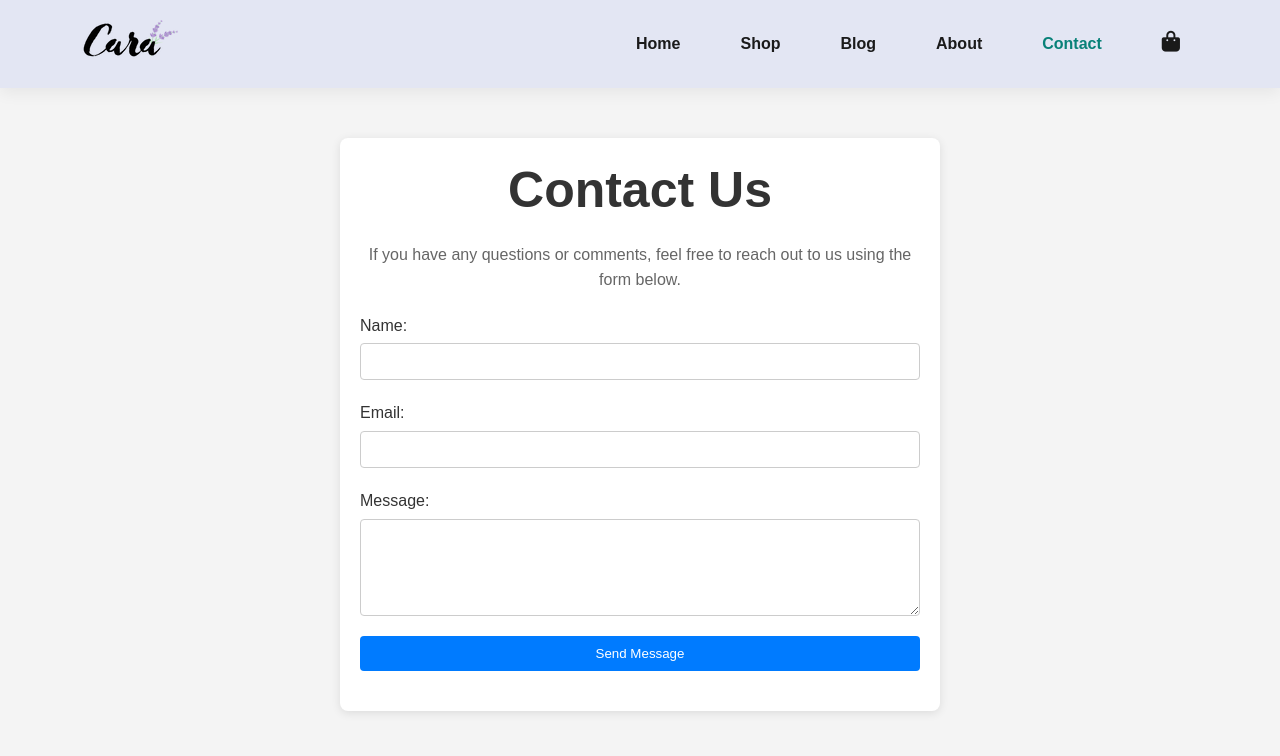
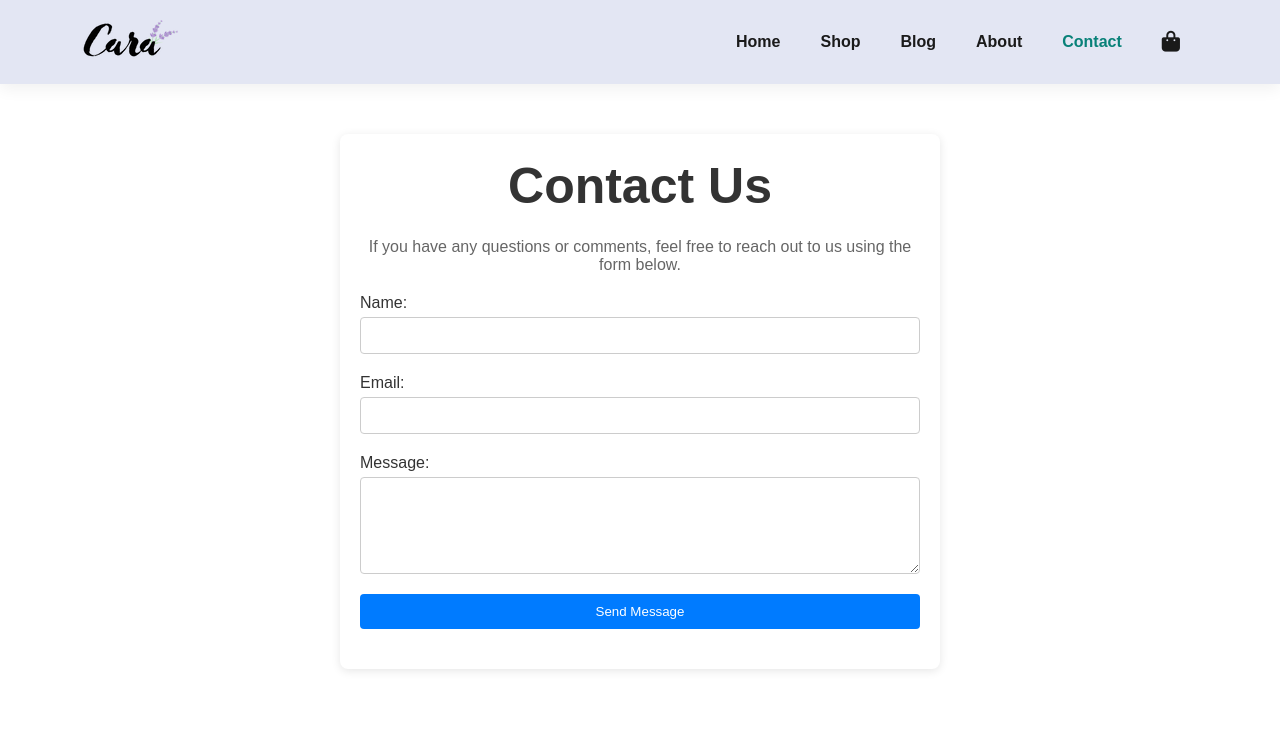
Before and after one commit to ridachaanoun/Cara-Ecommerce-Website, a plain HTML site: page contact.html in a window 1280 px wide. Shown: the top 756 px of the page. Drawn offline with Linux system fonts and the light colour scheme.

```diff
--- a/contact.html
+++ b/contact.html
@@ -101,112 +101,4 @@
     </footer>
 
 </body>
-<style>
-    /* General Styles */
-* {
-    margin: 0;
-    padding: 0;
-    box-sizing: border-box;
-}
-
-body {
-    font-family: 'Arial', sans-serif;
-    line-height: 1.6;
-    background-color: #f4f4f4;
-    color: #333;
-}
-
-/* Navigation */
-header {
-    background-color: #333;
-    padding: 10px 0;
-}
-
-nav ul {
-    list-style: none;
-    text-align: center;
-}
-
-nav ul li {
-    display: inline;
-    margin-right: 20px;
-}
-
-nav ul li:last-child {
-    margin-right: 0;
-}
-
-nav ul li a {
-    color: white;
-    text-decoration: none;
-    font-size: 1.2rem;
-}
-
-nav ul li a:hover {
-    color: #f4f4f4;
-    text-decoration: underline;
-}
-
-/* Contact Section */
-.contact-section {
-    max-width: 600px;
-    margin: 50px auto;
-    padding: 20px;
-    background-color: white;
-    border-radius: 8px;
-    box-shadow: 0 2px 10px rgba(0, 0, 0, 0.1);
-}
-
-.contact-section h1 {
-    text-align: center;
-    margin-bottom: 20px;
-    color: #333;
-}
-
-.contact-section p {
-    text-align: center;
-    margin-bottom: 20px;
-    color: #666;
-}
-
-/* Contact Form Styles */
-.contact-form {
-    display: flex;
-    flex-direction: column;
-}
-
-.contact-form label {
-    margin-bottom: 5px;
-    color: #333;
-}
-
-.contact-form input,
-.contact-form textarea {
-    padding: 10px;
-    margin-bottom: 20px;
-    border: 1px solid #ccc;
-    border-radius: 4px;
-}
-
-.contact-form input:focus,
-.contact-form textarea:focus {
-    border-color: #007BFF;
-    outline: none;
-}
-
-.contact-form .submit-btn {
-    padding: 10px;
-    background-color: #007BFF;
-    color: white;
-    border: none;
-    border-radius: 4px;
-    cursor: pointer;
-}
-
-.contact-form .submit-btn:hover {
-    background-color: #0056b3;
-}
-
-
-</style>
 </html>
--- a/css/style.css
+++ b/css/style.css
@@ -572,3 +572,63 @@ footer .copyright{
     text-align: center;
     width: 100%;
 }
+
+/* Contact Section */
+.contact-section {
+    max-width: 600px;
+    margin: 50px auto;
+    padding: 20px;
+    background-color: white;
+    border-radius: 8px;
+    box-shadow: 0 2px 10px rgba(0, 0, 0, 0.1);
+}
+
+.contact-section h1 {
+    text-align: center;
+    margin-bottom: 20px;
+    color: #333;
+}
+
+.contact-section p {
+    text-align: center;
+    margin-bottom: 20px;
+    color: #666;
+}
+
+/* Contact Form Styles */
+.contact-form {
+    display: flex;
+    flex-direction: column;
+}
+
+.contact-form label {
+    margin-bottom: 5px;
+    color: #333;
+}
+
+.contact-form input,
+.contact-form textarea {
+    padding: 10px;
+    margin-bottom: 20px;
+    border: 1px solid #ccc;
+    border-radius: 4px;
+}
+
+.contact-form input:focus,
+.contact-form textarea:focus {
+    border-color: #007BFF;
+    outline: none;
+}
+
+.contact-form .submit-btn {
+    padding: 10px;
+    background-color: #007BFF;
+    color: white;
+    border: none;
+    border-radius: 4px;
+    cursor: pointer;
+}
+
+.contact-form .submit-btn:hover {
+    background-color: #0056b3;
+}
```
Also changed, not shown: index.html (+17 -0 lines).
